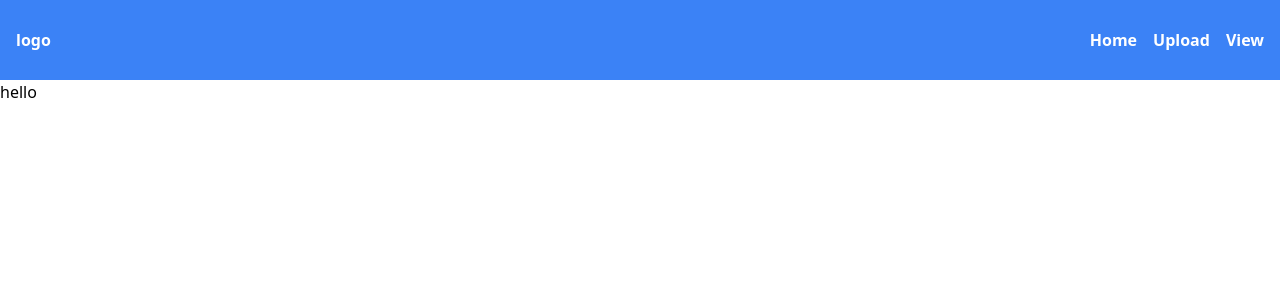
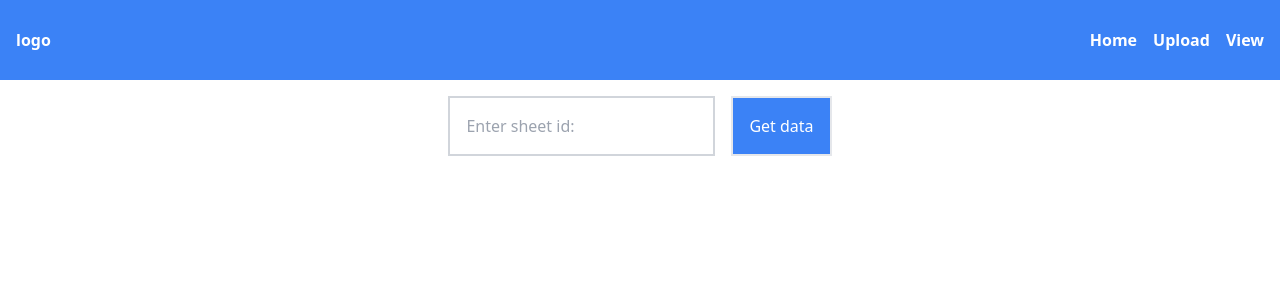
Before and after one commit to Iqbalshah786/SolarPowerFrontend, a React (Vite) app: page /view in a window 1280 px wide. Shown: the top 300 px of the page. Built offline with nearby package versions, Linux system fonts and the light colour scheme.

Commit message:
Update Vite config to proxy additional API endpoint and implement LineChart for excel data

```diff
--- a/package.json
+++ b/package.json
@@ -11,11 +11,14 @@
   },
   "dependencies": {
     "axios": "^1.7.2",
+    "chart.js": "^4.4.3",
     "date-fns": "^3.6.0",
     "react": "^18.2.0",
+    "react-chartjs-2": "^5.2.0",
     "react-dom": "^18.2.0",
     "react-loader-spinner": "^6.1.6",
-    "react-router-dom": "^6.23.1"
+    "react-router-dom": "^6.23.1",
+    "react-select": "^5.8.0"
   },
   "devDependencies": {
     "@types/react": "^18.2.66",
--- a/src/components/View.jsx
+++ b/src/components/View.jsx
@@ -1,7 +1,132 @@
+import { useState } from "react";
+import { Line } from "react-chartjs-2";
+import {
+  Chart as ChartJS,
+  CategoryScale,
+  LinearScale,
+  PointElement,
+  LineElement,
+  Title,
+  Tooltip,
+  Legend,
+} from "chart.js";
+import axios from "axios";
+import { Circles } from "react-loader-spinner";
+import Select from "react-select";
+import { getChartData } from "../utils/ChartUtil.js";
+
+ChartJS.register(
+  CategoryScale,
+  LinearScale,
+  PointElement,
+  LineElement,
+  Title,
+  Tooltip,
+  Legend
+);
+
 const View = () => {
+  const [sheetId, setSheetId] = useState("");
+  const [sheetData, setSheetData] = useState([]);
+  const [noRecordFound, setNoRecordFound] = useState(false);
+  const [error, setError] = useState(null);
+  const [isLoading, setIsLoading] = useState(false);
+  const [selectedCountries, setSelectedCountries] = useState([]);
+
+  const handleInputChange = (e) => {
+    setSheetId(e.target.value);
+    console.log(sheetId);
+  };
+
+  const handleSubmit = async (e) => {
+    e.preventDefault();
+    setIsLoading(true);
+    setNoRecordFound(false);
+    setError(null);
+
+    try {
+      const response = await axios.post(
+        `/api/sheetmetadata/ReadDataByCountries/${sheetId}`
+      );
+      if (response.data && Object.keys(response.data).length > 0) {
+        const data = response.data;
+        setSheetData(data);
+
+        const initialCountries = data.datasets.slice(0, 10).map((dataset) => ({
+          value: dataset.label,
+          label: dataset.label,
+        }));
+        console.log(initialCountries);
+        console.log(sheetData);
+        setSelectedCountries(initialCountries);
+      } else {
+        setSheetData([]);
+        setNoRecordFound(true);
+        console.log("No record found");
+      }
+    } catch (error) {
+      setError(error);
+      console.error("Error fetching data:", error);
+    } finally {
+      setIsLoading(false);
+    }
+  };
+
+  const handleCountryChange = (selectedOptions) => {
+    setSelectedCountries(selectedOptions);
+  };
+
   return (
-    <div>
-      <h1>hello</h1>
+    <div className="flex flex-col gap-4 p-4 justify-center items-center ">
+      <form onSubmit={handleSubmit}>
+        <input
+          type="text"
+          value={sheetId}
+          onChange={handleInputChange}
+          placeholder="Enter sheet id: "
+          className="border-2 border-gray-300 p-4 mr-4"
+          required
+        />
+        <button type="submit" className="border-2 bg-blue-500 text-white p-4">
+          Get data
+        </button>
+      </form>
+
+      {isLoading && (
+        <div className="mt-4 ">
+          <Circles
+            height="80"
+            width="80"
+            color="#4fa94d"
+            ariaLabel="circles-loading"
+            wrapperStyle={{}}
+            wrapperClass=""
+            visible={true}
+          />
+        </div>
+      )}
+      {noRecordFound && <p className="text-red-500 mt-4">No record found</p>}
+      {error && <p className="text-red-500 mt-4">{error.message}</p>}
+
+      {sheetData.datasets && sheetData.datasets.length > 0 && (
+        <>
+          <Select
+            isMulti
+            options={sheetData.datasets.map((dataset) => ({
+              value: dataset.label,
+              label: dataset.label,
+            }))}
+            value={selectedCountries}
+            onChange={handleCountryChange}
+            className="w-full max-w-xl mt-4"
+          ></Select>
+
+          <Line
+            data={getChartData(sheetData, selectedCountries)}
+            className="w-full max-w-4xl mt-4"
+          />
+        </>
+      )}
     </div>
   );
 };
--- a/src/constants/index.js
+++ b/src/constants/index.js
@@ -3,3 +3,61 @@ export const links = [
   { link: "Upload", url: "/upload" },
   { link: "View", url: "/view" },
 ];
+
+export const getChartData = (sheetData, selectedCountries) => {
+  const labels = sheetData.years.split(",");
+  const datasets = sheetData.datasets
+    .filter((dataset) =>
+      selectedCountries.some((country) => country.value === dataset.label)
+    )
+    .map((dataset) => ({
+      label: dataset.label,
+      data: dataset.data,
+      fill: false,
+      borderColor: "#" + Math.floor(Math.random() * 16777215).toString(16),
+    }));
+
+  return { labels, datasets };
+};
+
+export const colors = [
+  "#FF6384",
+  "#36A2EB",
+  "#FFCE56",
+  "#FF9F40",
+  "#4BC0C0",
+  "#9966FF",
+  "#C9CBCF",
+  "#74C476",
+  "#D0743C",
+  "#A55D6D",
+  "#FFA07A",
+  "#20B2AA",
+  "#87CEFA",
+  "#778899",
+  "#FF6347",
+  "#6B8E23",
+  "#2E8B57",
+  "#FF69B4",
+  "#8A2BE2",
+  "#D2691E",
+  "#5F9EA0",
+  "#FFD700",
+  "#BDB76B",
+  "#FF4500",
+  "#DA70D6",
+  "#4682B4",
+  "#7FFF00",
+  "#BA55D3",
+  "#40E0D0",
+  "#FA8072",
+  "#3CB371",
+  "#FFB6C1",
+  "#00CED1",
+  "#ADFF2F",
+  "#FF00FF",
+  "#800080",
+  "#00FF7F",
+  "#7B68EE",
+  "#DDA0DD",
+];
--- /dev/null
+++ b/src/utils/ChartUtil.js
@@ -0,0 +1,29 @@
+import { colors } from "../constants/index.js";
+
+const getChartData = (sheetData, selectedCountries) => {
+  const labels = sheetData.years.split(",");
+
+  const numDatasets = sheetData.datasets.length;
+  const numColors = colors.length;
+
+  if (numDatasets > numColors) {
+    console.warn(
+      `Warning: Not enough colors (${numColors}) for datasets (${numDatasets}). Some colors will be reused.`
+    );
+  }
+
+  const datasets = sheetData.datasets
+    .filter((dataset) =>
+      selectedCountries.some((country) => country.value === dataset.label)
+    )
+    .map((dataset, index) => ({
+      label: dataset.label,
+      data: dataset.data,
+      fill: false,
+      borderColor: colors[index % numColors],
+    }));
+
+  return { labels, datasets };
+};
+
+export { getChartData };
--- a/vite.config.js
+++ b/vite.config.js
@@ -6,6 +6,7 @@ export default defineConfig({
   server: {
     proxy: {
       "/api/sheetmetadata": "http://localhost:5000",
+      "api/sheetmetadata/ReadDataByCountries": "http://localhost:5000",
     },
   },
   plugins: [react()],
```
Also changed, not shown: 1 other file (tests, documents, lock files or other folders).
